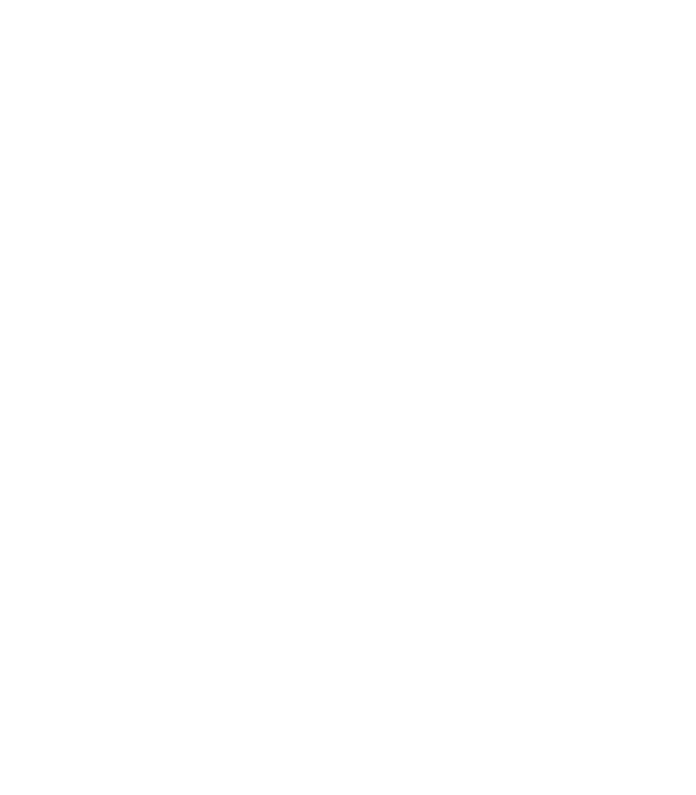
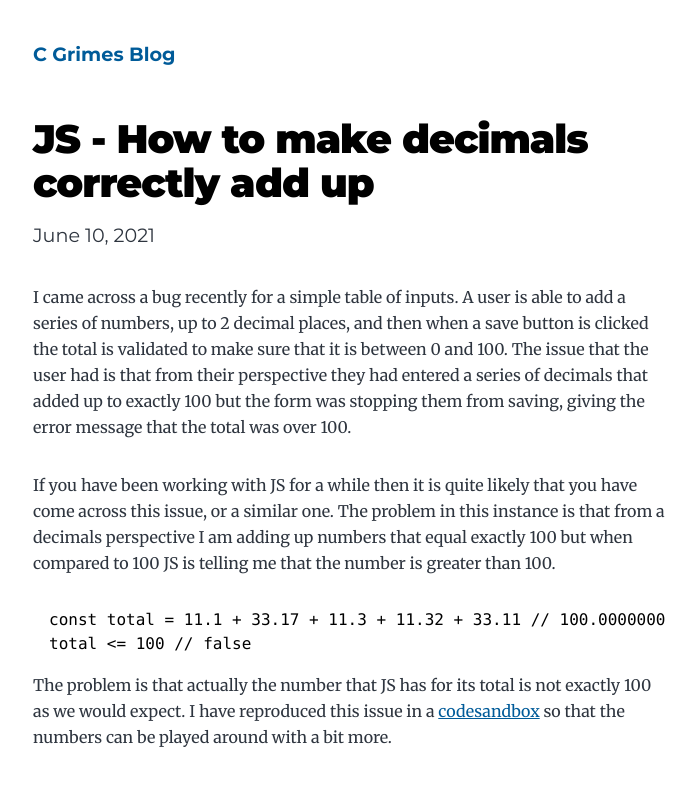
Before and after one commit to cgrimes01/blog, a Gatsby site: page /how-to-make-decimals-correctly-add-up/ in a window 1280 px wide. Before the commit this address had no page. Shown: the top 795 px of the page, without its empty margins (291-987 px from the left). Built offline with nearby package versions, Linux system fonts and the light colour scheme; Gatsby itself is replaced by a stand-in of ours; some packages are replaced by stand-ins of ours; code samples lack their colours.

Commit message:
Rename initial blog post to make the intent clearer

```diff
--- a/content/blog/js-why-my-decimals-dont-add-up/index.md
+++ b/content/blog/how-to-make-decimals-correctly-add-up/index.md
@@ -1,5 +1,5 @@
 ---
-title: JS - Why don't my decimals add up?
+title: JS - How to make decimals correctly add up
 date: "2021-06-10"
 description: "A look at potential issues when adding up decimals in JS, and how to avoid this problem"
 ---
```
